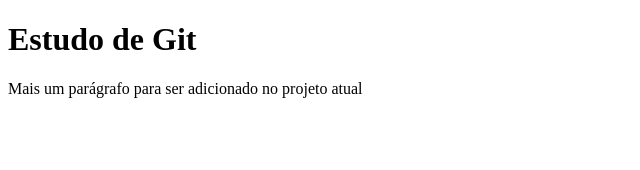
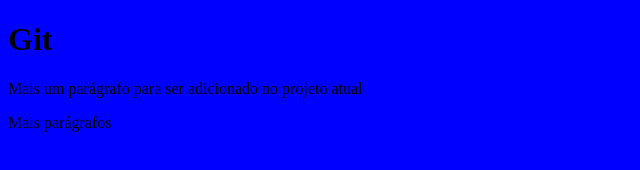
Before and after one commit to erickmune/meu-site, a plain HTML site: page index.html in a window 1280 px wide. Shown: the whole page, without its empty margins (0-640 px from the left). Drawn offline with Linux system fonts and the light colour scheme.

Commit message:
inicio do design

```diff
--- /dev/null
+++ b/estilo.css
@@ -0,0 +1,3 @@
+body{
+    background-color: blue;
+}
--- a/index.html
+++ b/index.html
@@ -3,9 +3,11 @@
 <head>
     <meta charset="UTF-8">
     <title>Curso Git</title>
+    <link rel="stylesheet" href="estilo.css">
 </head>
 <body>
-    <h1>Estudo de Git</h1>
+    <h1>Git</h1>
     <p>Mais um parágrafo para ser adicionado no projeto atual</p>
+    <p>Mais parágrafos</p>
 </body>
 </html>
```
